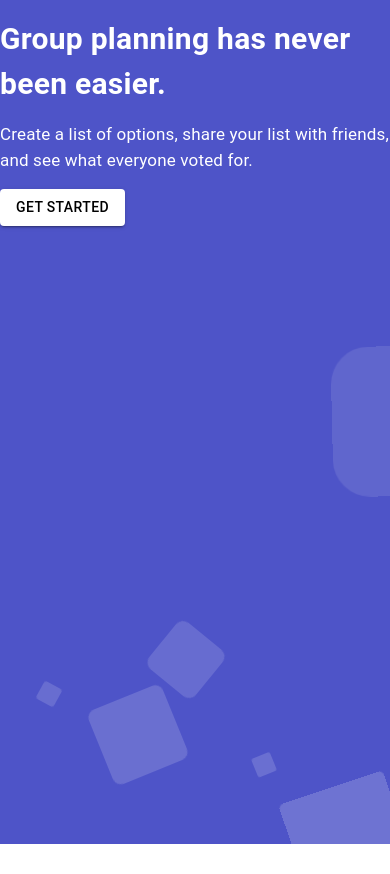
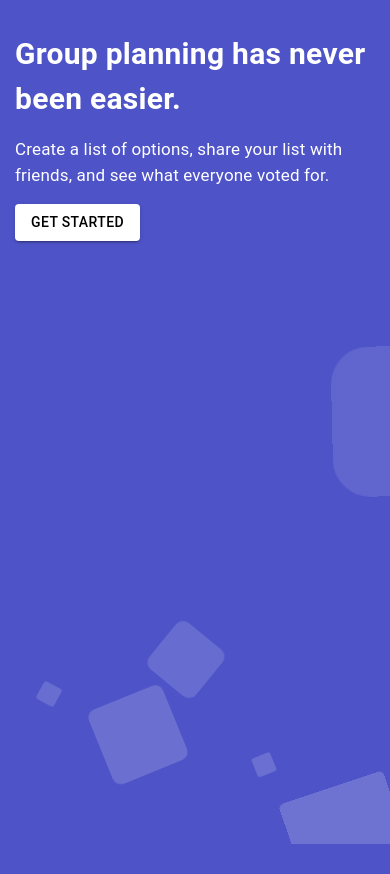
Before and after one commit to mouizahmed/ponderful, a React (Create React App) app in the folder client/: page / in a window 390 px wide. Before the commit the page ends 844 px from the top, so only its background shows below. Built offline with nearby package versions, Linux system fonts and the light colour scheme; the HTML template or start-up script is replaced by a standard one.

Commit message:
mobile app fixes 2

```diff
--- a/client/src/App.css
+++ b/client/src/App.css
@@ -133,6 +133,7 @@
     text-align: left;
     flex-direction: column;
     justify-content: center;
+
   }
 
   .home {
@@ -143,6 +144,10 @@
     justify-content: center;
     background: #4e54c8;
     background: -webkit-linear-gradient(to left, #8f94fb, #4e54c8);
+  }
+
+  .area {
+    padding: 15px;
   }
 }
 
```
